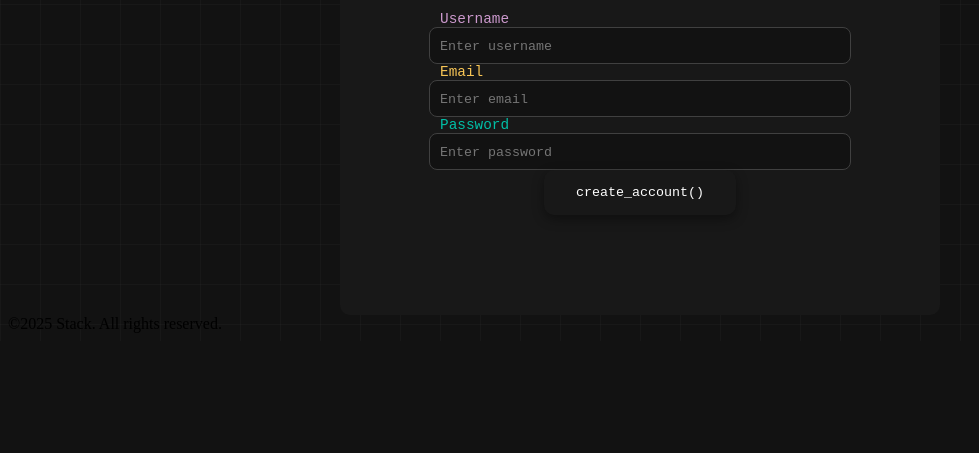
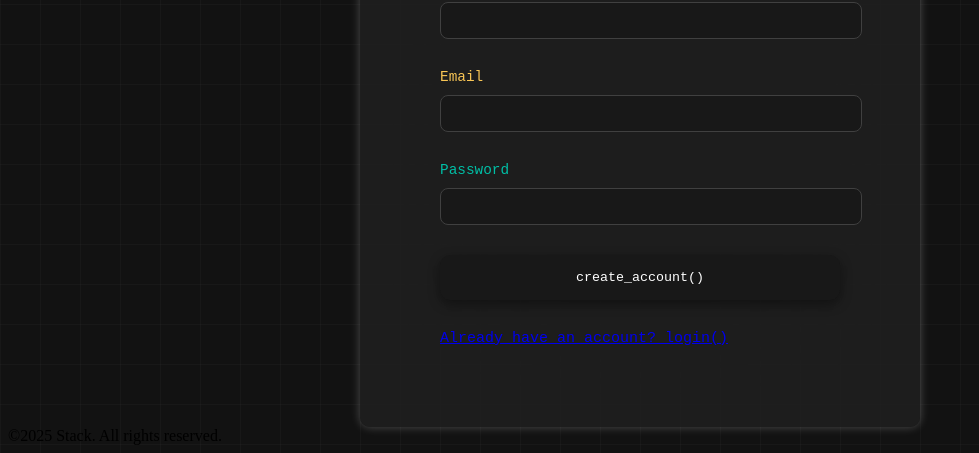
Before and after one commit to jedmac123/Stack, a plain HTML site: page sign_up.html in a window 1280 px wide. Shown: the part 716-1169 px from the top of the page, without its empty margins (0-979 px from the left). Before the commit the page ends 1057 px from the top, so only its background shows below. Drawn offline with Linux system fonts and the light colour scheme; files whose address does not match are found by name.

Commit message:
Sign up page updates

```diff
--- a/sign_up.css
+++ b/sign_up.css
@@ -8,24 +8,26 @@ body {
 }
 
 .card {
-  background-color: #181818;
-  padding: 100px;
+  margin-top: 100px;
+  background-color: rgba(35, 35, 35, 0.7);
+  backdrop-filter: blur(100px);
+  padding: 10px 80px 80px 80px;
   border-radius: 10px;
-
+  box-shadow: 0 0 10px rgba(255, 255, 255, 0.25);
 }
 
 .card h1 {
   font-family: 'JetBrains Mono', monospace;
-  color: white;
+  color: #ededed;
 }
 
-.sign-up-form {
-  display: flex;              /* turn on flexbox */
-  flex-direction: column;     /* stack items vertically */
-  align-items: center;        /* center horizontally */
-  gap: 100 px;                  /* space between inputs/button */
-  font-family: 'JetBrains Mono', monospace;
-  color: white;
+.username-input,
+.email-input,
+.password-input {
+  display: flex;
+  flex-direction: column;
+  gap: 10px;
+  width: 100%;
 }
 
 .sign-up-form input {
@@ -33,17 +35,21 @@ body {
   padding: 10px;
   border-radius: 8px;
   border: 1px solid #404040;
-  background-color: #121212;
+  background-color: #181818;
   color: white;
+
 }
 
-.sign-up-form input::placeholder {
-  font-family: 'JetBrains Mono', monospace;
+.sign-up-form {
+  display: flex;
+  flex-direction: column;
+  gap: 30px;
 }
-
 .sign-up-form input:focus {
   outline: 2px solid #f8c555;
   background-color: #1a1a1a;
+  transform: scale(1.05);
+  box-shadow: 0 0 10px rgba(255, 255, 255, 0.25);
 }
 
 .sign-up-form label {
@@ -64,7 +70,6 @@ body {
   color: #00bfa6;
 }
 
-
 .hero {
   display: flex;
   justify-content: center;
@@ -83,3 +88,14 @@ button {
   box-shadow: 0 4px 12px rgba(0, 0, 0, 0.4);
   border: none;
 }
+
+button:hover {
+  transform: scale(1.05);
+  box-shadow: 0 0 10px rgba(255, 255, 255, 0.25);
+
+}
+
+
+.login {
+  font-size: 15px;
+}
--- a/sign_up.html
+++ b/sign_up.html
@@ -17,9 +17,6 @@
   </a>
   <span class="app_name">Stack</span>
 </div>
-<button class="btn-nav" onclick="window.location.href='login.html'">
-  <span class="btn-text">login()</span>
-</button>
 </header>
 
 <main>
@@ -31,18 +28,29 @@
 
     <form class="sign-up-form">
 
-      <label for="username">Username</label>
-      <input type="text" id="username" autocomplete="stack_username" name="stack_username" placeholder="Enter username" required>
+      <div class="username-input">
+        <label for="username">Username</label>
+        <input type="text" id="username" autocomplete="stack_username" name="stack_username"  required>
+      </div>
 
-      <label for="email">Email</label>
-      <input type="email" id="email" autocomplete="stack_email" name="stack_email" placeholder="Enter email" required>
+      <div class="email-input">
+        <label for="email">Email</label>
+        <input type="email" id="email" autocomplete="stack_email" name="stack_email"  required>
+      </div>
 
-      <label for="password">Password</label>
-      <input type="password" id="password" name="stack_password" placeholder="Enter password" required>
+      <div class="password-input">
+        <label for="password">Password</label>
+        <input type="password" id="password" name="stack_password" required>
+      </div>
+
 
       <button type="submit" class="sign_up_button">
         <span class="btn-text">create_account()</span>
       </button>
+
+      <div class = "login">
+        <a href="login.html" class="link">Already have an account? login()</a>
+      </div>
 
     </form>
 
```
Also changed, not shown: landing_page.css (line endings or trailing spaces).
